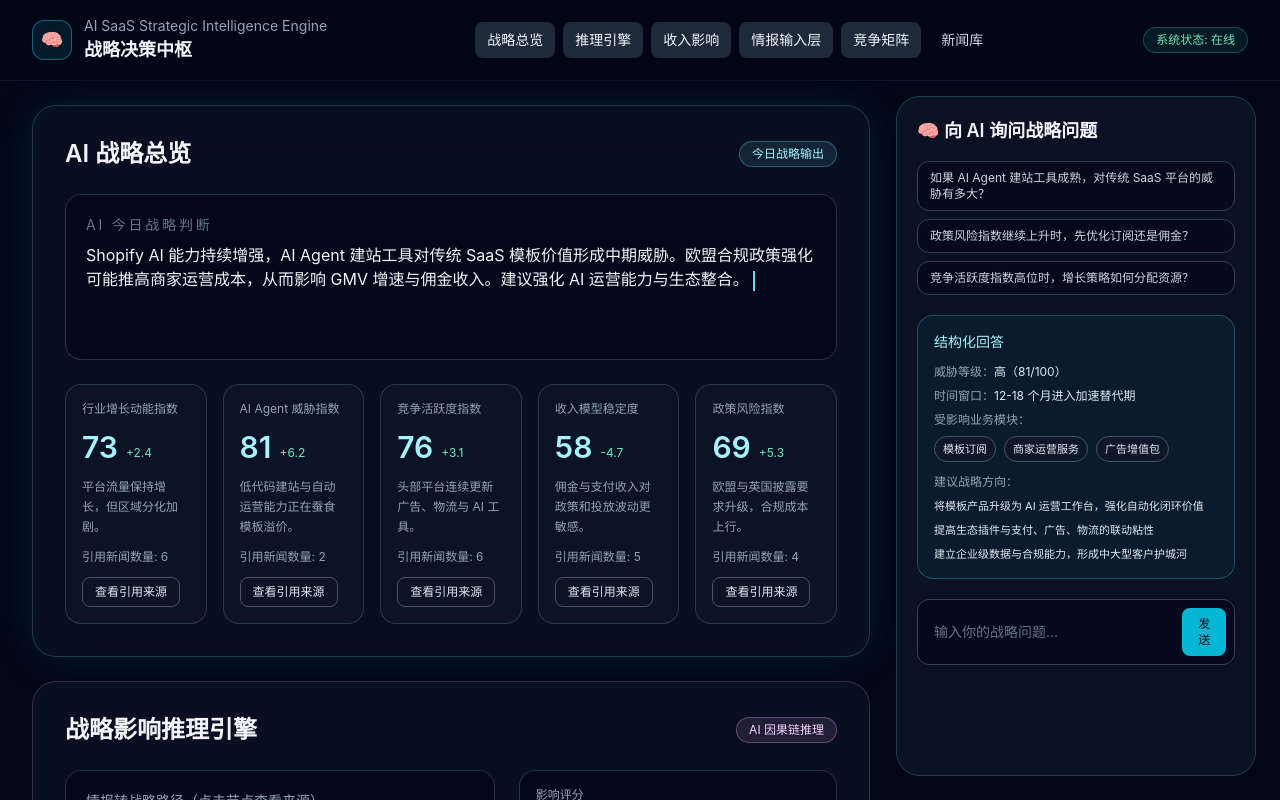
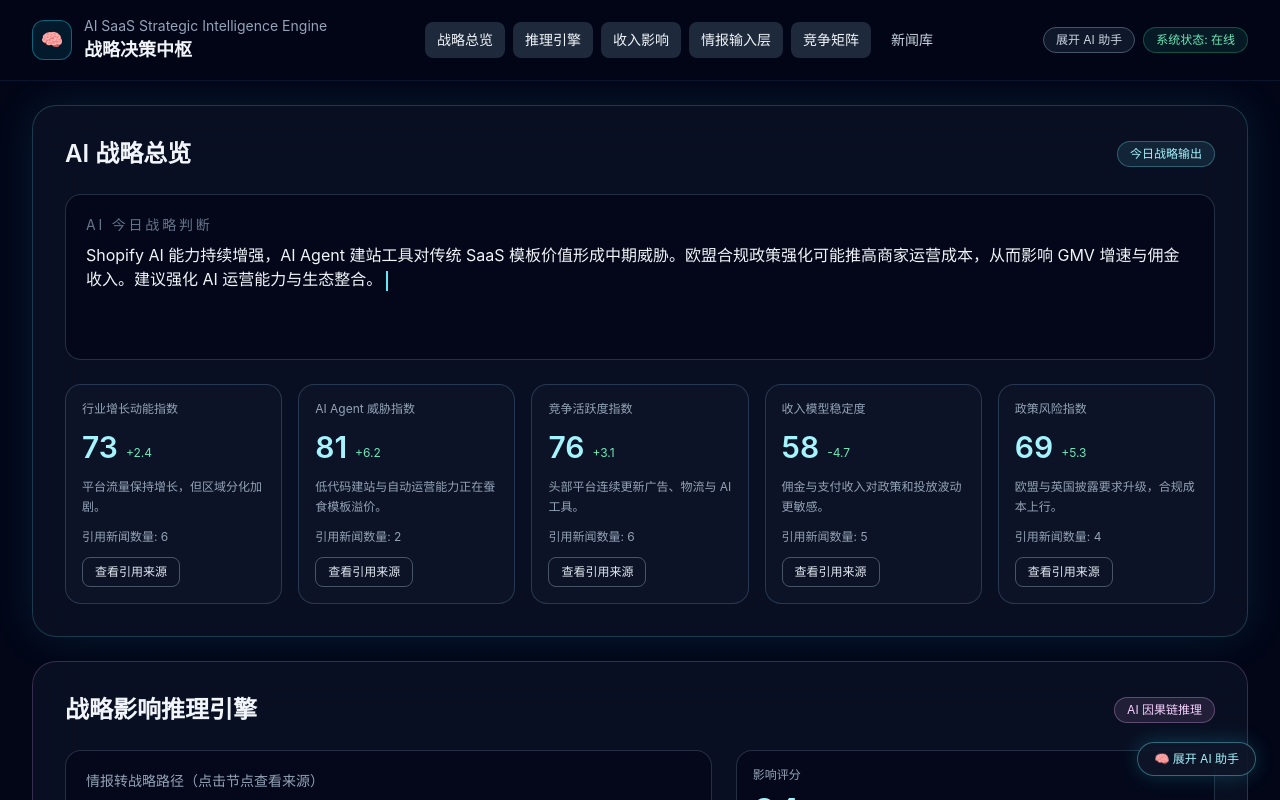
Before and after one commit to Ethan0723/Insight-Hub, a React (Vite) app: page / in a window 1280 px wide. Shown: the top 800 px of the page. Built offline with nearby package versions, Linux system fonts and the light colour scheme; the HTML template or start-up script is replaced by a standard one.

Commit message:
Polish layout: collapsible AI panel and library spacing

```diff
--- a/src/App.jsx
+++ b/src/App.jsx
@@ -27,6 +27,7 @@ function App() {
   const [indexesData, setIndexesData] = useState(null);
   const [revenueData, setRevenueData] = useState(null);
   const [selectedNews, setSelectedNews] = useState(null);
+  const [aiPanelOpen, setAiPanelOpen] = useState(false);
   const [referenceState, setReferenceState] = useState({ open: false, title: '', ids: [] });
 
   useEffect(() => {
@@ -95,9 +96,14 @@ function App() {
     <div className="min-h-screen bg-slate-950 text-slate-100">
       <div className="pointer-events-none fixed inset-0 -z-10 bg-[radial-gradient(circle_at_12%_20%,rgba(56,189,248,0.2),transparent_34%),radial-gradient(circle_at_85%_10%,rgba(59,130,246,0.14),transparent_35%),linear-gradient(180deg,#030712_0%,#020617_65%,#000000_100%)]" />
 
-      <TopNav activePage={activePage} onNavigate={handleNavigate} />
+      <TopNav
+        activePage={activePage}
+        onNavigate={handleNavigate}
+        aiPanelOpen={aiPanelOpen}
+        onToggleAI={() => setAiPanelOpen((prev) => !prev)}
+      />
 
-      <main className="mx-auto max-w-[1400px] space-y-6 px-4 py-6 lg:px-8 xl:pr-[410px]">
+      <main className="mx-auto max-w-[1400px] space-y-6 px-4 py-6 lg:px-8">
         {activePage === 'library' ? (
           <StrategicNewsLibrary
             news={news}
@@ -133,19 +139,21 @@ function App() {
               />
             </div>
             <ModelExplainPanel explainers={indexesData.modelExplainers} />
-
-            <div className="xl:hidden">
-              <AIAssistantPanel data={indexesData.aiAssistant} />
-            </div>
           </>
         )}
       </main>
 
-      {activePage !== 'library' ? (
-        <div className="hidden xl:block">
-          <AIAssistantPanel data={indexesData.aiAssistant} />
-        </div>
+      {!aiPanelOpen ? (
+        <button
+          type="button"
+          onClick={() => setAiPanelOpen(true)}
+          className="fixed bottom-6 right-6 z-30 rounded-full border border-cyan-300/40 bg-slate-900/90 px-4 py-2 text-xs text-cyan-200 shadow-[0_0_20px_rgba(34,211,238,0.22)] hover:bg-slate-800"
+        >
+          🧠 展开 AI 助手
+        </button>
       ) : null}
+
+      <AIAssistantPanel data={indexesData.aiAssistant} open={aiPanelOpen} onClose={() => setAiPanelOpen(false)} />
 
       <ReferenceModal
         open={referenceState.open}
--- a/src/components/AIAssistantPanel.jsx
+++ b/src/components/AIAssistantPanel.jsx
@@ -1,8 +1,22 @@
-function AIAssistantPanel({ data }) {
+function AIAssistantPanel({ data, open, onClose }) {
+  if (!open) return null;
+
   return (
-    <aside className="rounded-3xl border border-cyan-300/20 bg-slate-900/70 p-5 backdrop-blur-xl xl:fixed xl:right-6 xl:top-24 xl:h-[calc(100vh-7.5rem)] xl:w-[360px] xl:overflow-y-auto">
+    <div className="fixed inset-0 z-40">
+      <div className="absolute inset-0 bg-slate-950/70" onClick={onClose} />
+      <aside className="absolute right-0 top-0 h-full w-full max-w-md animate-[slideIn_220ms_ease-out] border-l border-cyan-300/20 bg-slate-950/95 p-5 backdrop-blur-xl">
+        <div className="mb-2 flex items-center justify-between">
           <h3 className="text-lg font-semibold text-slate-100">🧠 向 AI 询问战略问题</h3>
+          <button
+            type="button"
+            onClick={onClose}
+            className="rounded-lg border border-slate-700 px-3 py-1 text-xs text-slate-300 hover:border-cyan-300/40 hover:text-cyan-200"
+          >
+            关闭
+          </button>
+        </div>
 
+        <div className="h-[calc(100vh-7rem)] overflow-y-auto pr-1">
           <div className="mt-4 space-y-2">
             {data.samples.map((question) => (
               <button
@@ -51,11 +65,16 @@ function AIAssistantPanel({ data }) {
               placeholder="输入你的战略问题..."
               className="w-full bg-transparent px-2 text-sm text-slate-200 outline-none placeholder:text-slate-500"
             />
-        <button type="button" className="rounded-lg bg-cyan-500 px-3 py-2 text-xs font-medium text-slate-950 hover:bg-cyan-400">
+            <button
+              type="button"
+              className="rounded-lg bg-cyan-500 px-3 py-2 text-xs font-medium text-slate-950 hover:bg-cyan-400"
+            >
               发送
             </button>
           </div>
+        </div>
       </aside>
+    </div>
   );
 }
 
--- a/src/components/StrategicNewsLibrary.jsx
+++ b/src/components/StrategicNewsLibrary.jsx
@@ -13,10 +13,7 @@ function StrategicNewsLibrary({ news, indexes, onOpenDetail, onOpenReferences })
   const [sortBy, setSortBy] = useState('date');
 
   const platforms = useMemo(() => [...new Set(news.map((item) => item.platform))], [news]);
-  const dimensions = useMemo(
-    () => [...new Set(news.flatMap((item) => item.impact_dimension))],
-    [news]
-  );
+  const dimensions = useMemo(() => [...new Set(news.flatMap((item) => item.impact_dimension))], [news]);
 
   const toggleValue = (value, list, setList) => {
     setList(list.includes(value) ? list.filter((item) => item !== value) : [...list, value]);
@@ -27,8 +24,7 @@ function StrategicNewsLibrary({ news, indexes, onOpenDetail, onOpenReferences })
       const byPlatform = selectedPlatforms.length === 0 || selectedPlatforms.includes(item.platform);
       const byRisk = selectedRisks.length === 0 || selectedRisks.includes(item.risk_level);
       const byDimension =
-        selectedDimensions.length === 0 ||
-        selectedDimensions.some((dim) => item.impact_dimension.includes(dim));
+        selectedDimensions.length === 0 || selectedDimensions.some((dim) => item.impact_dimension.includes(dim));
       const byKeyword = item.title.toLowerCase().includes(search.toLowerCase());
       const byFrom = !dateFrom || new Date(item.publish_date) >= new Date(dateFrom);
       const byTo = !dateTo || new Date(item.publish_date) <= new Date(dateTo);
@@ -59,17 +55,14 @@ function StrategicNewsLibrary({ news, indexes, onOpenDetail, onOpenReferences })
   }, [filteredNews]);
 
   const getReferenceNewsIds = (item) => {
-    const ids = indexes
-      .filter((index) => index.citedNewsIds.includes(item.id))
-      .map((index) => index.id);
-
+    const ids = indexes.filter((index) => index.citedNewsIds.includes(item.id)).map((index) => index.id);
     return ids;
   };
 
   return (
     <section className="space-y-5">
       <div className="rounded-3xl border border-cyan-300/20 bg-slate-900/60 p-6 backdrop-blur-xl lg:p-8">
-        <div className="mb-5 flex items-center justify-between">
+        <div className="mb-5 flex items-center justify-between gap-4">
           <div>
             <h2 className="text-2xl font-semibold text-slate-100">Strategic News Library</h2>
             <p className="mt-1 text-sm text-slate-400">可追溯的战略输入新闻库与引用关系检索</p>
@@ -112,8 +105,8 @@ function StrategicNewsLibrary({ news, indexes, onOpenDetail, onOpenReferences })
       </div>
 
       <div className="rounded-3xl border border-blue-300/20 bg-slate-900/60 p-6 backdrop-blur-xl">
-        <div className="grid gap-4 lg:grid-cols-2 xl:grid-cols-5">
-          <div>
+        <div className="grid gap-4 md:grid-cols-2 xl:grid-cols-12">
+          <div className="xl:col-span-3">
             <p className="mb-2 text-xs text-slate-400">平台筛选（多选）</p>
             <div className="flex flex-wrap gap-2">
               {platforms.map((item) => (
@@ -133,7 +126,7 @@ function StrategicNewsLibrary({ news, indexes, onOpenDetail, onOpenReferences })
             </div>
           </div>
 
-          <div>
+          <div className="xl:col-span-2">
             <p className="mb-2 text-xs text-slate-400">风险等级筛选</p>
             <div className="flex flex-wrap gap-2">
               {['低', '中', '高'].map((item) => (
@@ -153,7 +146,7 @@ function StrategicNewsLibrary({ news, indexes, onOpenDetail, onOpenReferences })
             </div>
           </div>
 
-          <div>
+          <div className="xl:col-span-3">
             <p className="mb-2 text-xs text-slate-400">影响维度筛选</p>
             <div className="flex flex-wrap gap-2">
               {dimensions.map((item) => (
@@ -173,7 +166,7 @@ function StrategicNewsLibrary({ news, indexes, onOpenDetail, onOpenReferences })
             </div>
           </div>
 
-          <div>
+          <div className="xl:col-span-2">
             <p className="mb-2 text-xs text-slate-400">时间区间筛选</p>
             <div className="grid gap-2">
               <input
@@ -191,7 +184,7 @@ function StrategicNewsLibrary({ news, indexes, onOpenDetail, onOpenReferences })
             </div>
           </div>
 
-          <div>
+          <div className="xl:col-span-2">
             <p className="mb-2 text-xs text-slate-400">搜索标题关键词</p>
             <input
               value={search}
@@ -203,7 +196,7 @@ function StrategicNewsLibrary({ news, indexes, onOpenDetail, onOpenReferences })
         </div>
       </div>
 
-      <div className="grid gap-4 lg:grid-cols-2">
+      <div className="grid gap-4 md:grid-cols-2 xl:grid-cols-3">
         {filteredNews.map((item) => (
           <div key={item.id} className="space-y-2">
             <StrategicNewsCard news={item} onDetail={onOpenDetail} />
--- a/src/components/TopNav.jsx
+++ b/src/components/TopNav.jsx
@@ -7,7 +7,7 @@ const menus = [
   { key: 'library', label: '新闻库' }
 ];
 
-function TopNav({ activePage, onNavigate }) {
+function TopNav({ activePage, onNavigate, aiPanelOpen, onToggleAI }) {
   return (
     <header className="sticky top-0 z-30 border-b border-blue-400/10 bg-slate-950/75 backdrop-blur-xl">
       <div className="mx-auto flex max-w-[1400px] items-center justify-between px-4 py-4 lg:px-8">
@@ -43,8 +43,22 @@ function TopNav({ activePage, onNavigate }) {
           })}
         </nav>
 
-        <div className="rounded-full border border-emerald-400/30 bg-emerald-400/10 px-3 py-1 text-xs text-emerald-300">
-          系统状态: 在线
+        <div className="flex items-center gap-2">
+          <button
+            type="button"
+            onClick={onToggleAI}
+            className={`rounded-full border px-3 py-1 text-xs transition ${
+              aiPanelOpen
+                ? 'border-cyan-300/40 bg-cyan-300/15 text-cyan-200'
+                : 'border-slate-600 bg-slate-900 text-slate-300 hover:border-cyan-300/40 hover:text-cyan-200'
+            }`}
+          >
+            {aiPanelOpen ? '收起 AI 助手' : '展开 AI 助手'}
+          </button>
+
+          <div className="rounded-full border border-emerald-400/30 bg-emerald-400/10 px-3 py-1 text-xs text-emerald-300">
+            系统状态: 在线
+          </div>
         </div>
       </div>
     </header>
```
Lines whose indentation alone changed are shown as unchanged.
